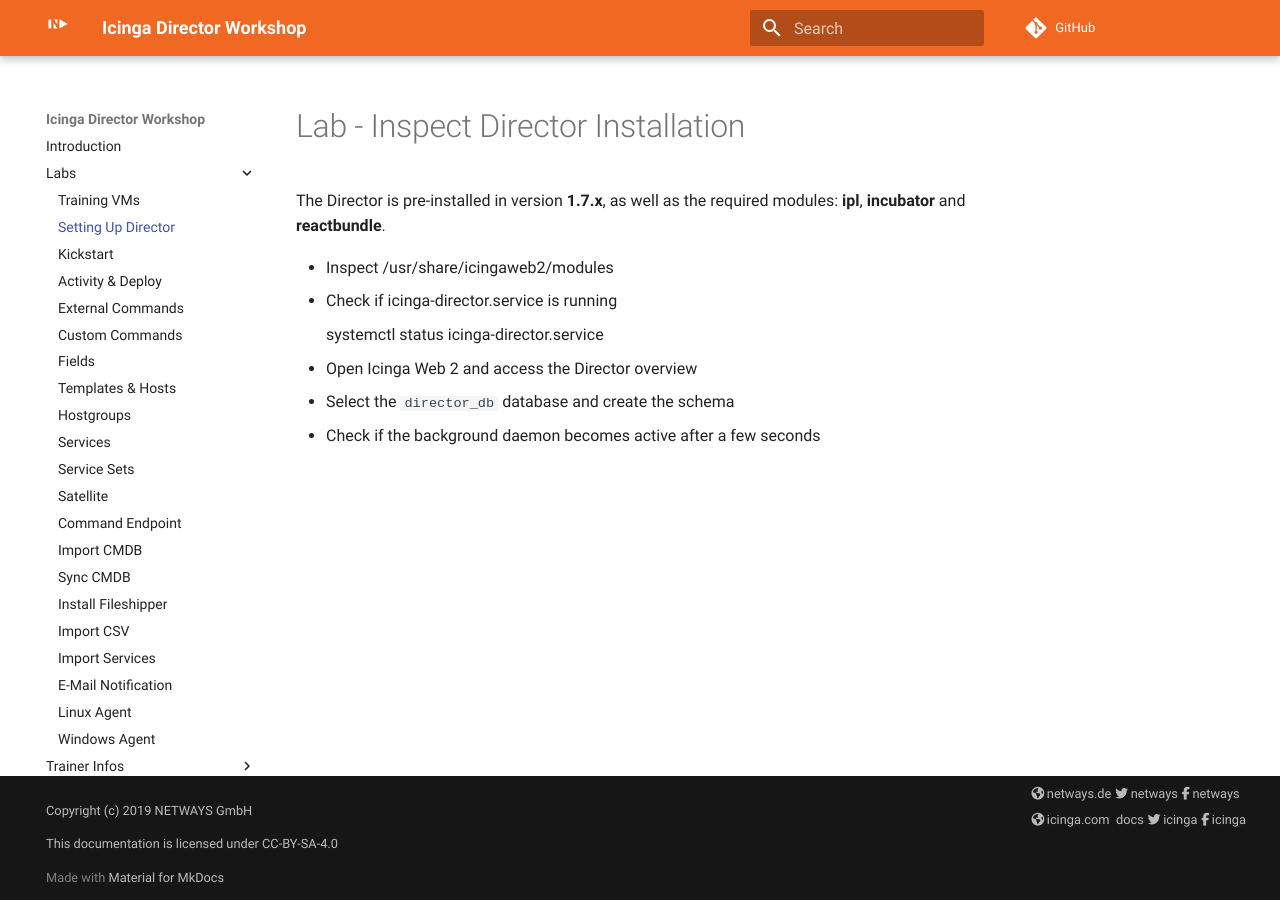
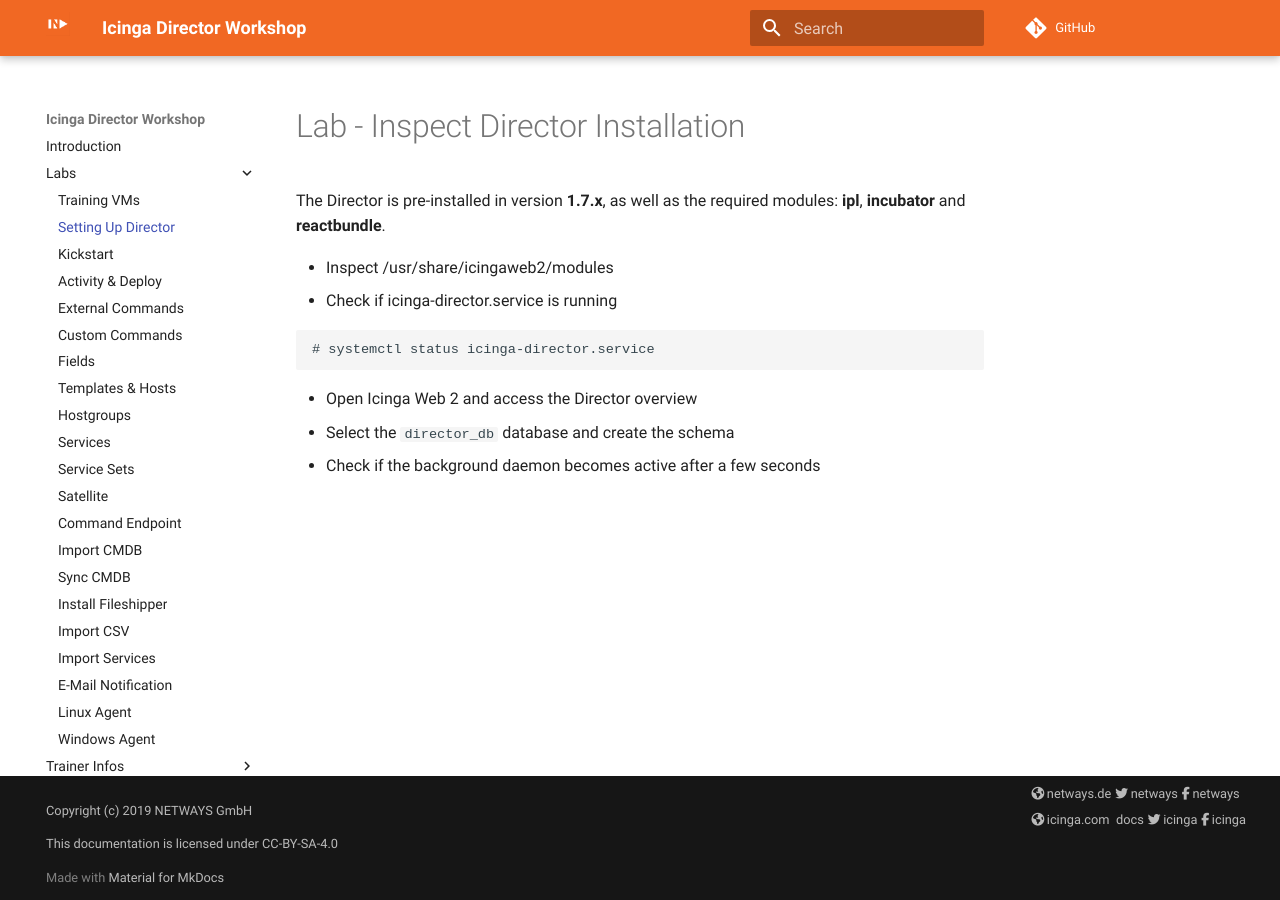
Before and after one commit to NETWAYS/workshop-icinga-director, an MkDocs documentation site: the page built from content/labs/10-Install-Director.md, in a window 1280 px wide. Built offline with MkDocs 1.6.1 and Material for MkDocs 9.7.7, drawn with Linux system fonts in a browser that asks for light colours; nearby versions of some CDN libraries; library files that are not in the unit come from our copies; comment, search, counter and statistics services are not loaded.

Commit message:
Fix formatting issues with mkdocs

````diff
--- a/content/labs/10-Install-Director.md
+++ b/content/labs/10-Install-Director.md
@@ -7,7 +7,9 @@ The Director is pre-installed in version **1.7.x**, as well as the required modu
 * Inspect /usr/share/icingaweb2/modules
 * Check if icinga-director.service is running
 
-    systemctl status icinga-director.service
+```
+# systemctl status icinga-director.service
+```
 
 * Open Icinga Web 2 and access the Director overview
 * Select the `director_db` database and create the schema
````
